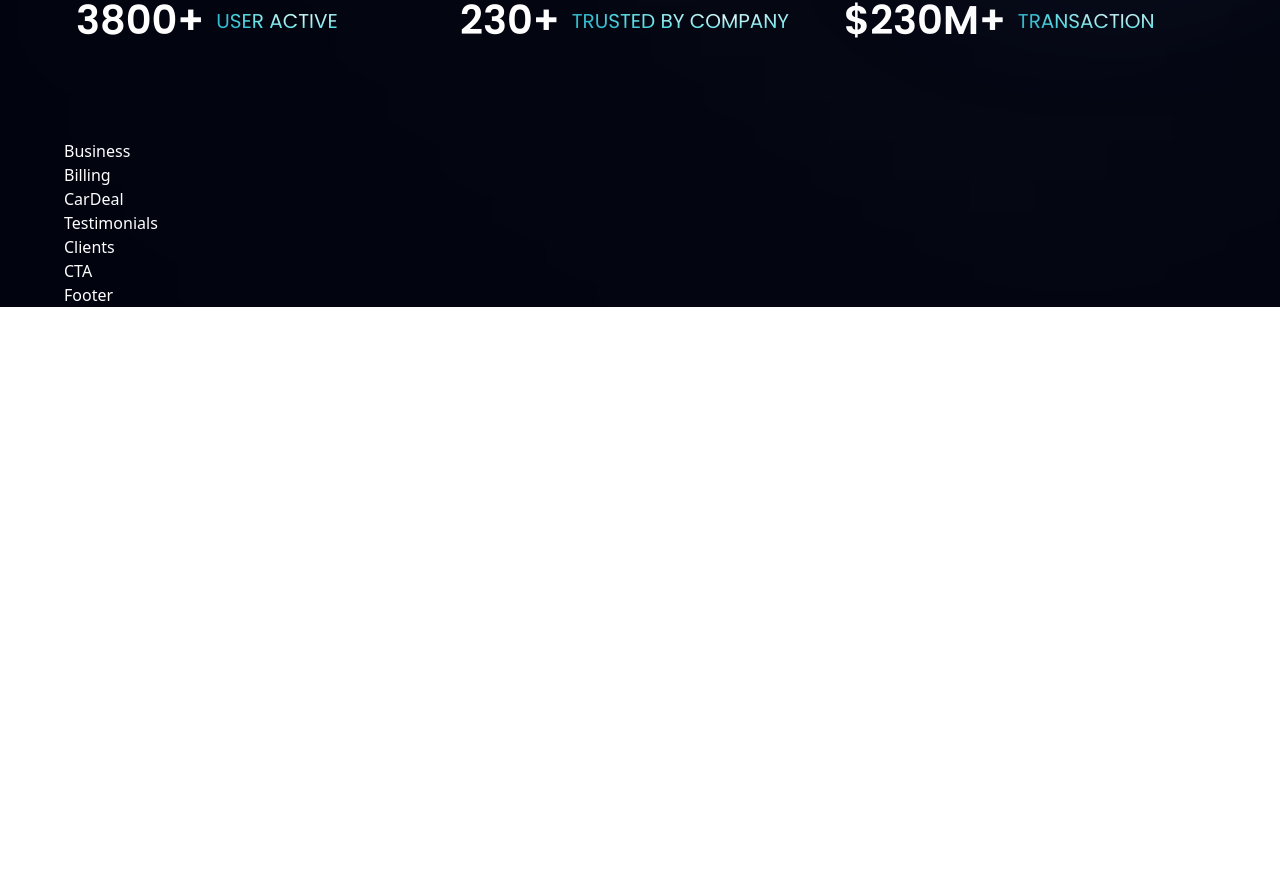
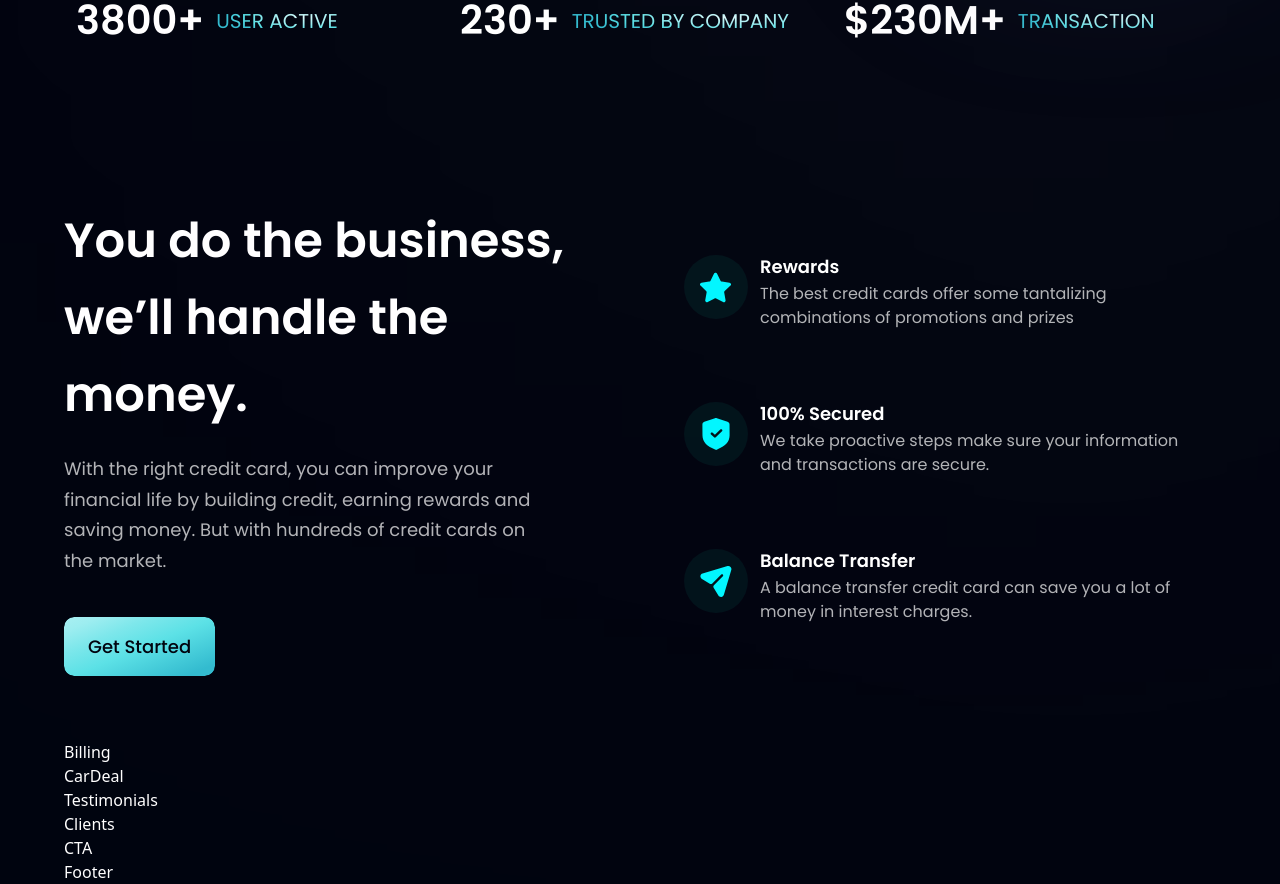
Before and after one commit to mazharvai007/bank_web_app, a React (Vite) app: page / in a window 1280 px wide. Shown: the part 792-1676 px from the top of the page. Before the commit the page ends 1099 px from the top, so only its background shows below. Built offline with nearby package versions, Linux system fonts and the light colour scheme.

Commit message:
Added busienss sectin and features

```diff
--- a/src/App.jsx
+++ b/src/App.jsx
@@ -32,10 +32,14 @@
 					<Stats />
 				</div>
 			</section>
+			<section className={`${styles.flexStart} ${styles.paddingX}`}>
+				<div className={`${styles.boxWidth} text-white`}>
+					<Business />
+				</div>
+			</section>
 
 			<section className={`${styles.flexStart} ${styles.paddingX}`}>
 				<div className={`${styles.boxWidth} text-white`}>
-					<Business />
 					<Billing />
 					<CarDeal />
 					<Testimonials />
--- a/src/components/Business.jsx
+++ b/src/components/Business.jsx
@@ -1,5 +1,32 @@
+import { features } from '../constants';
+import styles, { layout } from '../style';
+import Button from './Button';
+import FeatureCard from './FeatureCard';
+
 const Business = () => {
-	return <div>Business</div>;
+	return (
+		<div id="features" className={layout.section}>
+			<div className={layout.sectionInfo}>
+				<h2 className={styles.heading2}>
+					You do the business, <br className="sm:block hidden" />{' '}
+					we’ll handle the money.
+				</h2>
+				<p className={`${styles.paragraph} max-w-[470px] mt-5`}>
+					With the right credit card, you can improve your financial
+					life by building credit, earning rewards and saving money.
+					But with hundreds of credit cards on the market.
+				</p>
+
+				<Button title="Get Started" link="#" customStyle="mt-10" />
+			</div>
+
+			<div className={`${layout.sectionImg} flex-col`}>
+				{features.map((feature, index) => (
+					<FeatureCard key={feature.id} index={index} {...feature} />
+				))}
+			</div>
+		</div>
+	);
 };
 
 export default Business;
--- /dev/null
+++ b/src/components/Button.jsx
@@ -0,0 +1,14 @@
+const Button = (props) => {
+	const { title, link, customStyle } = props;
+
+	return (
+		<a
+			href={link}
+			className={`py-4 px-6 font-poppins font-medium text-[18px] text-primary bg-blue-gradient outline rounded-[10px] ${customStyle}`}
+		>
+			{title}
+		</a>
+	);
+};
+
+export default Button;
--- /dev/null
+++ b/src/components/FeatureCard.jsx
@@ -0,0 +1,32 @@
+import { features } from '../constants';
+import styles from '../style';
+
+const FeatureCard = ({ icon, title, content, index }) => {
+	return (
+		<div
+			className={`flex flex-row p-6 rounded-[20px] ${
+				index !== features.length - 1 ? 'mb-6' : 'mb-0'
+			} feature-card`}
+		>
+			<div
+				className={`w-[64px] h-[64px] rounded-full ${styles.flexCenter} bg-dimBlue`}
+			>
+				<img
+					src={icon}
+					alt="feature icon"
+					className="w-[50%] h-[50%] object-contain"
+				/>
+			</div>
+			<div className="flex-1 flex flex-col ml-3">
+				<h4 className="font-poppins font-semibold text-white text-[18px] leading-[23px] mb-1">
+					{title}
+				</h4>
+				<p className="font-poppins font-normal text-dimWhite text-[16px] leading-[24px]">
+					{content}
+				</p>
+			</div>
+		</div>
+	);
+};
+
+export default FeatureCard;
```
